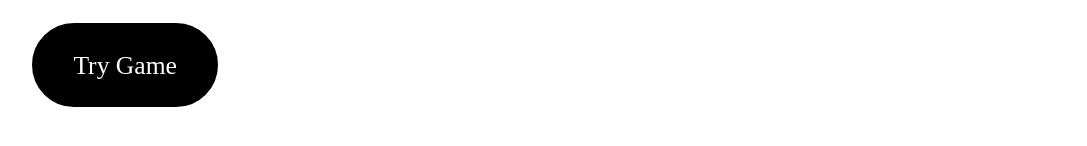
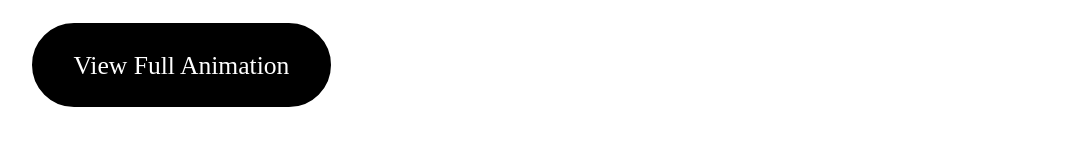
Before and after one commit to HUGODEHSIGN/portfolio-old, a plain HTML site: page subpages/clip.html in a window 1280 px wide. Shown: the part 2670-2816 px from the top of the page, without its empty margins (96-1183 px from the left). Drawn offline with Linux system fonts and the light colour scheme; a web font is replaced by a local one.

Commit message:
Fixed cta messaging

```diff
--- a/subpages/clip.html
+++ b/subpages/clip.html
@@ -78,7 +78,7 @@
         <img src="../Assets/clip/scene-3.gif">
         <img src="../Assets/clip/final-scene.gif" style="margin-bottom: 1.8vw">
       </div>
-      <a href="https://youtu.be/cYK5gzCE5-o" target="_blank"><button class="cta">Try Game</button></a>
+      <a href="https://youtu.be/cYK5gzCE5-o" target="_blank"><button class="cta">View Full Animation</button></a>
       </div>
     <script>
       let portrait = window.matchMedia("(orientation: portrait)");
```
Also changed, not shown: subpages/duck.html (+1 -1 lines).
